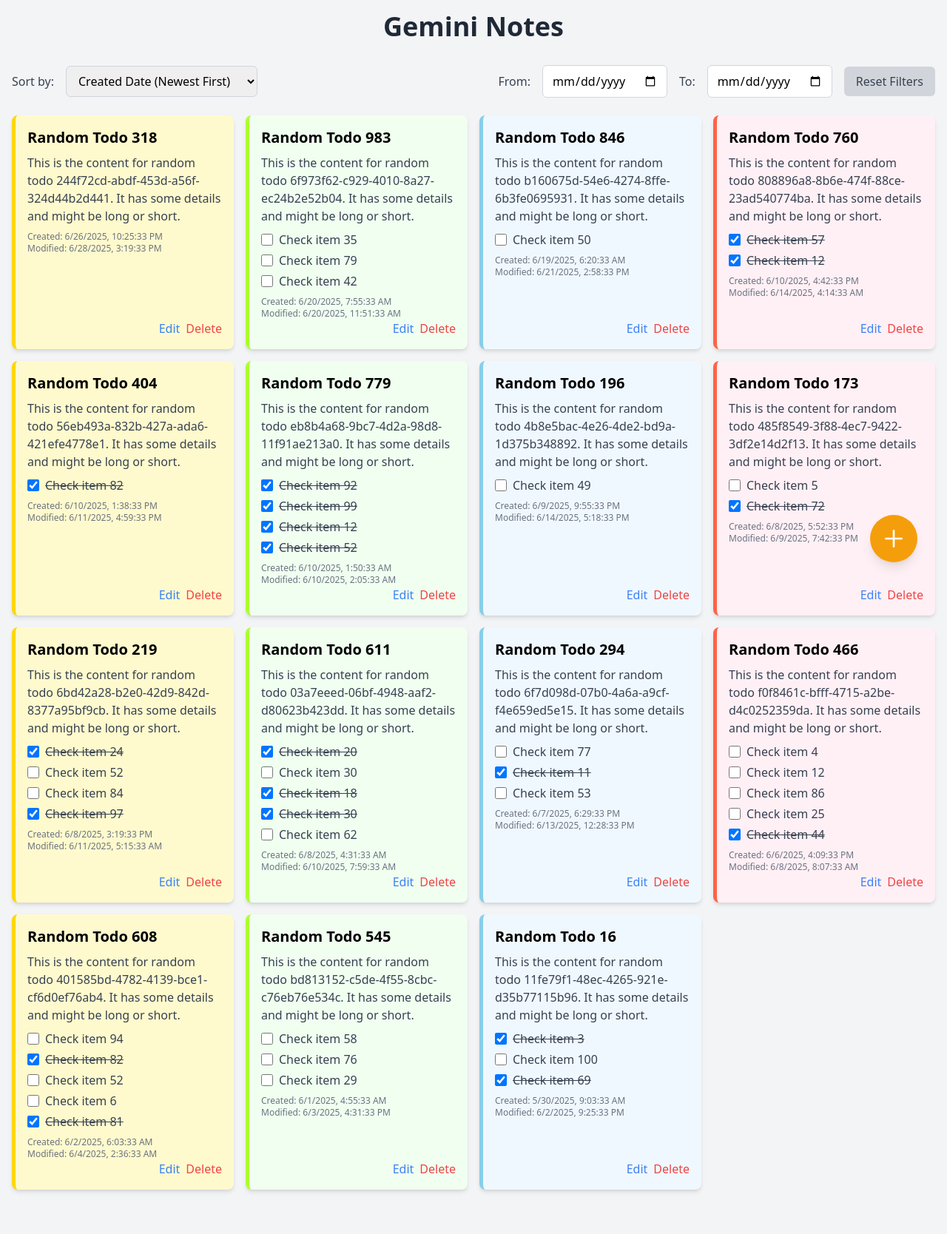
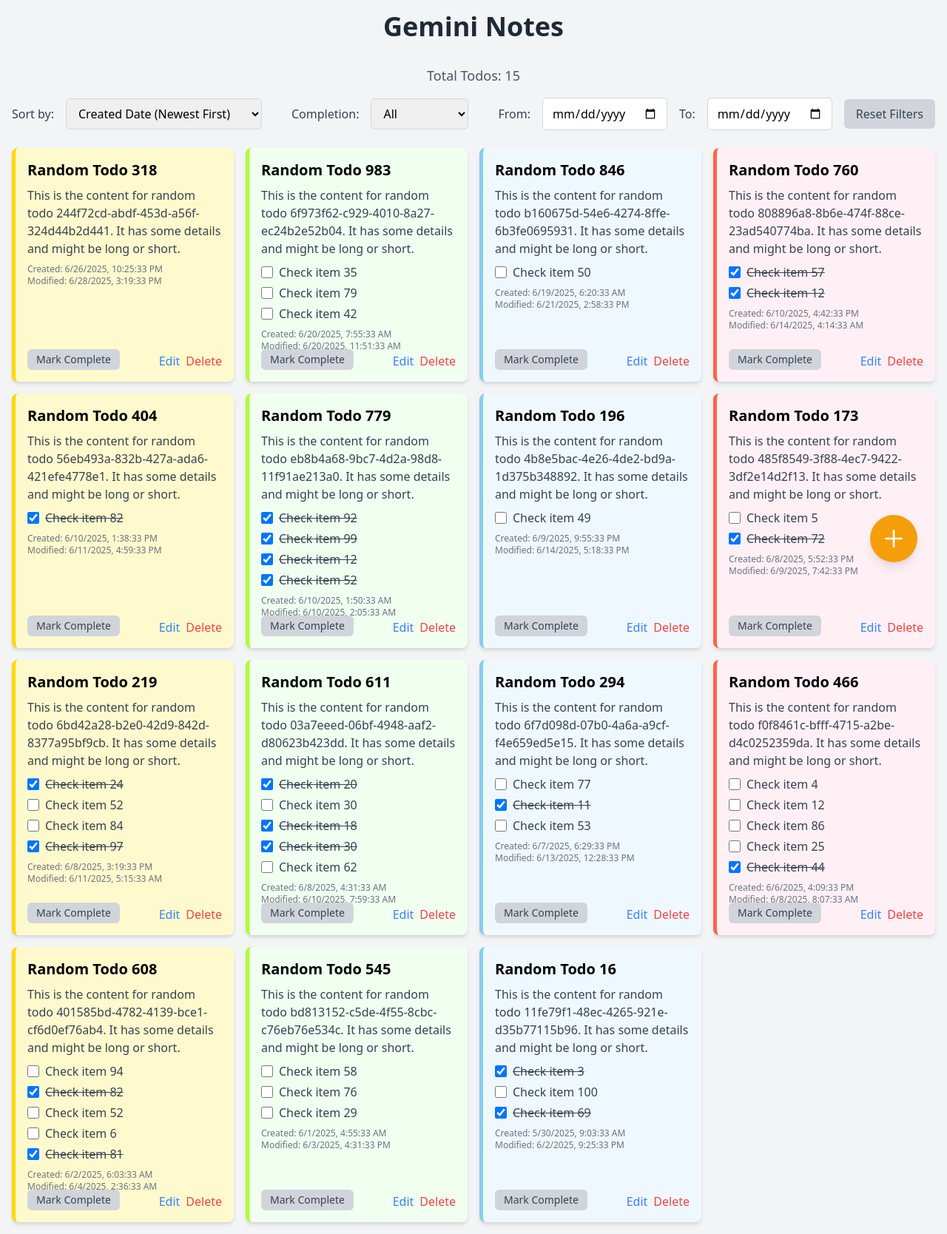
Before and after one commit to PritamChk/todo-gemini-cli, a FastAPI app: page / in a window 1280 px wide. Shown: the whole page at 74% size. Before the commit the page ends 1611 px from the top, so only its background shows below. Run offline with FastAPI, Linux system fonts and the light colour scheme.

Commit message:
feature added: Implemented new feature to enhance user experience

```diff
--- a/main.py
+++ b/main.py
@@ -51,7 +51,8 @@ async def create_todo(todo: Dict = Body(...)):
         "content": todo["content"],
         "checklist": todo.get("checklist", []), # Initialize checklist as empty list if not provided
         "created_at": now,
-        "updated_at": now
+        "updated_at": now,
+        "completed": False # New field for completion status
     }
     todos.append(new_note)
     save_todos()
@@ -80,7 +81,13 @@ async def update_todo(todo_id: str, todo_update: Dict = Body(...)):
             note["title"] = todo_update.get("title", note["title"])
             note["content"] = todo_update.get("content", note["content"])
             note["checklist"] = todo_update.get("checklist", note.get("checklist", []))
+            note["completed"] = todo_update.get("completed", note.get("completed", False))
             note["updated_at"] = datetime.utcnow().isoformat()
             save_todos()
             return note
     raise HTTPException(status_code=404, detail="Todo not found")
+
+@app.get("/todos/count", response_model=Dict)
+async def get_todos_count():
+    load_todos()
+    return {"count": len(todos)}
--- a/static/script.js
+++ b/static/script.js
@@ -24,6 +24,8 @@ document.addEventListener('DOMContentLoaded', () => {
     const filterDateFromInput = document.getElementById('filter-date-from');
     const filterDateToInput = document.getElementById('filter-date-to');
     const resetFilterBtn = document.getElementById('reset-filter-btn');
+    const todoCountElement = document.getElementById('todo-count');
+    const filterCompletionSelect = document.getElementById('filter-completion');
 
     let notes = [];
     let currentNewNoteChecklist = [];
@@ -31,8 +33,13 @@ document.addEventListener('DOMContentLoaded', () => {
 
     // Fetch existing notes from the backend
     const fetchNotes = async () => {
-        const response = await fetch('/todos/');
-        notes = await response.json();
+        const [notesResponse, countResponse] = await Promise.all([
+            fetch('/todos/'),
+            fetch('/todos/count')
+        ]);
+        notes = await notesResponse.json();
+        const countData = await countResponse.json();
+        todoCountElement.textContent = `Total Todos: ${countData.count}`;
         sortAndFilterNotes();
     };
 
@@ -67,6 +74,19 @@ document.addEventListener('DOMContentLoaded', () => {
             });
         }
 
+        // Filter by completion status
+        const filterCompletionValue = filterCompletionSelect.value;
+        if (filterCompletionValue !== 'all') {
+            displayedNotes = displayedNotes.filter(note => {
+                if (filterCompletionValue === 'completed') {
+                    return note.completed;
+                } else if (filterCompletionValue === 'incomplete') {
+                    return !note.completed;
+                }
+                return true;
+            });
+        }
+
         // Sort notes
         const sortBy = sortBySelect.value;
         displayedNotes.sort((a, b) => {
@@ -82,6 +102,10 @@ document.addEventListener('DOMContentLoaded', () => {
                 return a.title.localeCompare(b.title);
             } else if (sortBy === 'title_desc') {
                 return b.title.localeCompare(a.title);
+            } else if (sortBy === 'completed_asc') {
+                return a.completed - b.completed; // false (0) comes before true (1)
+            } else if (sortBy === 'completed_desc') {
+                return b.completed - a.completed; // true (1) comes before false (0)
             }
             return 0;
         });
@@ -123,6 +147,11 @@ document.addEventListener('DOMContentLoaded', () => {
                     <div class="text-xs text-gray-500">
                         Modified: ${new Date(note.updated_at).toLocaleString()}
                     </div>
+                </div>
+                <div class="absolute bottom-0 left-0 p-4">
+                    <button data-id="${note.id}" class="toggle-completed-btn px-3 py-1 rounded-md text-sm ${note.completed ? 'bg-green-500 text-white' : 'bg-gray-300 text-gray-700'}">
+                        ${note.completed ? '✅' : 'Mark Complete'}
+                    </button>
                 </div>
                 <div class="absolute bottom-0 right-0 flex justify-end p-4">
                     <button data-id="${note.id}" class="edit-btn text-blue-500 hover:text-blue-700 mr-2">Edit</button>
@@ -314,6 +343,22 @@ document.addEventListener('DOMContentLoaded', () => {
                     sortAndFilterNotes(); // Re-sort and filter to update UI (e.g., line-through)
                 }
             }
+        } else if (e.target.classList.contains('toggle-completed-btn')) {
+            const todoId = e.target.dataset.id;
+            const note = notes.find(n => n.id === todoId);
+            if (note) {
+                note.completed = !note.completed; // Toggle completion status
+                const response = await fetch(`/todos/${todoId}`, {
+                    method: 'PUT',
+                    headers: {
+                        'Content-Type': 'application/json',
+                    },
+                    body: JSON.stringify(note),
+                });
+                if (response.ok) {
+                    sortAndFilterNotes();
+                }
+            }
         }
     });
 
@@ -321,10 +366,12 @@ document.addEventListener('DOMContentLoaded', () => {
     sortBySelect.addEventListener('change', sortAndFilterNotes);
     filterDateFromInput.addEventListener('change', sortAndFilterNotes);
     filterDateToInput.addEventListener('change', sortAndFilterNotes);
+    filterCompletionSelect.addEventListener('change', sortAndFilterNotes);
     resetFilterBtn.addEventListener('click', () => {
         filterDateFromInput.value = ''; // Clear the from date filter
         filterDateToInput.value = ''; // Clear the to date filter
         sortBySelect.value = 'created_at_desc'; // Reset sort to default
+        filterCompletionSelect.value = 'all'; // Reset completion filter to all
         fetchNotes(); // Re-fetch and re-render notes
     });
 
--- a/templates/index.html
+++ b/templates/index.html
@@ -10,6 +10,7 @@
 <body class="bg-gray-100">
     <div class="container mx-auto p-4">
         <h1 class="text-4xl font-bold text-center text-gray-800 mb-8">Gemini Notes</h1>
+        <div id="todo-count" class="text-center text-lg font-medium text-gray-600 mb-4"></div>
 
         <div class="flex justify-between items-center mb-6">
             <div class="flex items-center space-x-4">
@@ -21,6 +22,16 @@
                     <option value="updated_at_asc">Modified Date (Oldest First)</option>
                     <option value="title_asc">Title (A-Z)</option>
                     <option value="title_desc">Title (Z-A)</option>
+                    <option value="completed_asc">Completed (Incomplete First)</option>
+                    <option value="completed_desc">Completed (Complete First)</option>
+                </select>
+            </div>
+            <div class="flex items-center space-x-4">
+                <label for="filter-completion" class="font-medium text-gray-700">Completion:</label>
+                <select id="filter-completion" class="px-3 py-2 border border-gray-300 rounded-md focus:outline-none focus:ring-2 focus:ring-blue-500">
+                    <option value="all">All</option>
+                    <option value="completed">Completed</option>
+                    <option value="incomplete">Incomplete</option>
                 </select>
             </div>
             <div class="flex items-center space-x-4">
```
